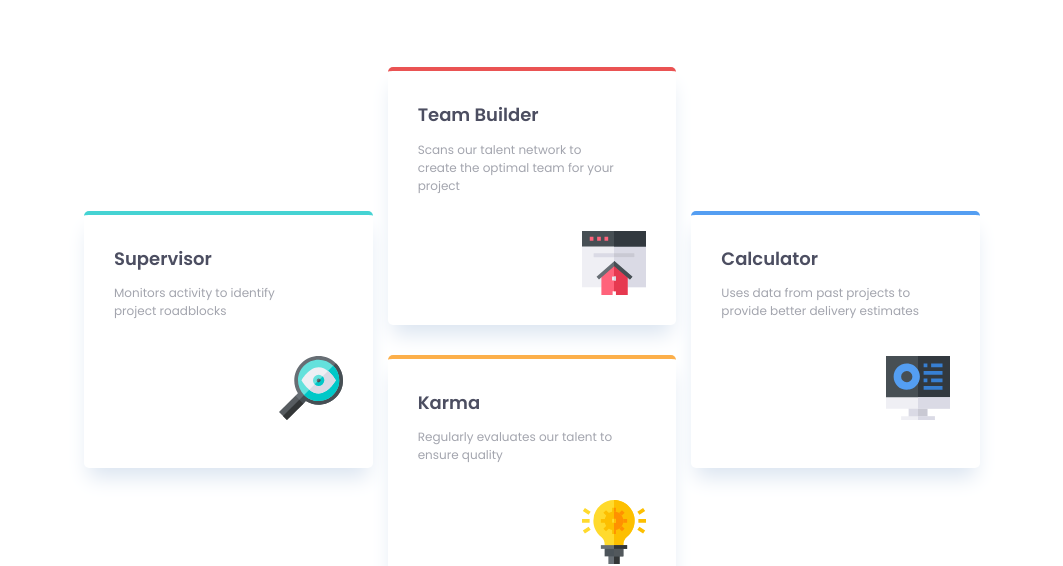
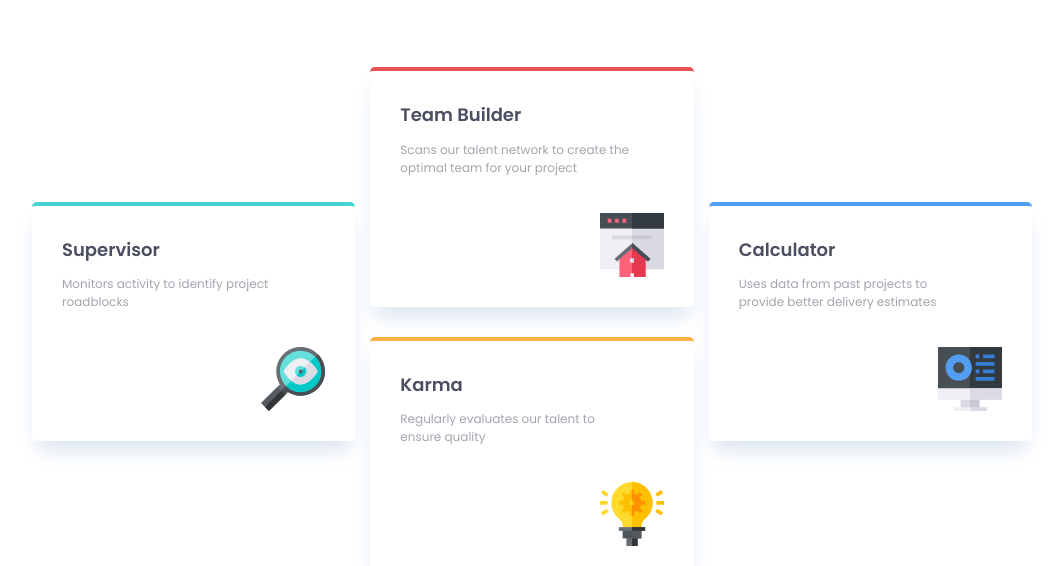
Before and after one commit to andrewabreu97/four-card-feature-section, a plain HTML site: page index.html in a window 1280 px wide. Shown: the part 252-818 px from the top of the page, without its empty margins (108-1171 px from the left). Drawn offline with Linux system fonts and the light colour scheme.

Commit message:
Change max-width in features class+

```diff
--- a/css/main.css
+++ b/css/main.css
@@ -25,8 +25,7 @@ body {
 /*** --- Features Section --- ***/
 
 .features {
-    width: 70%;
-    max-width: 1440px;
+    max-width: 1000px;
     margin: 0 auto;
     color: hsl(229, 6%, 66%);
 }
```
